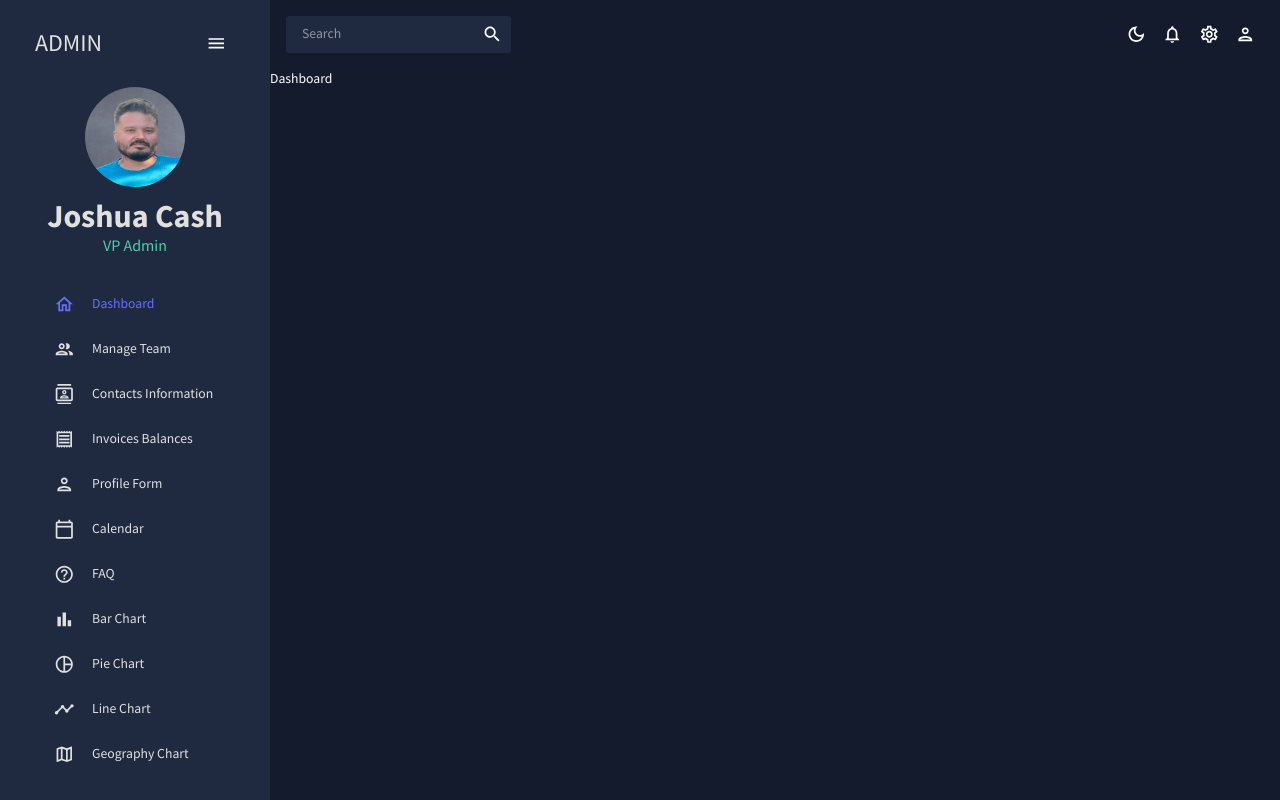
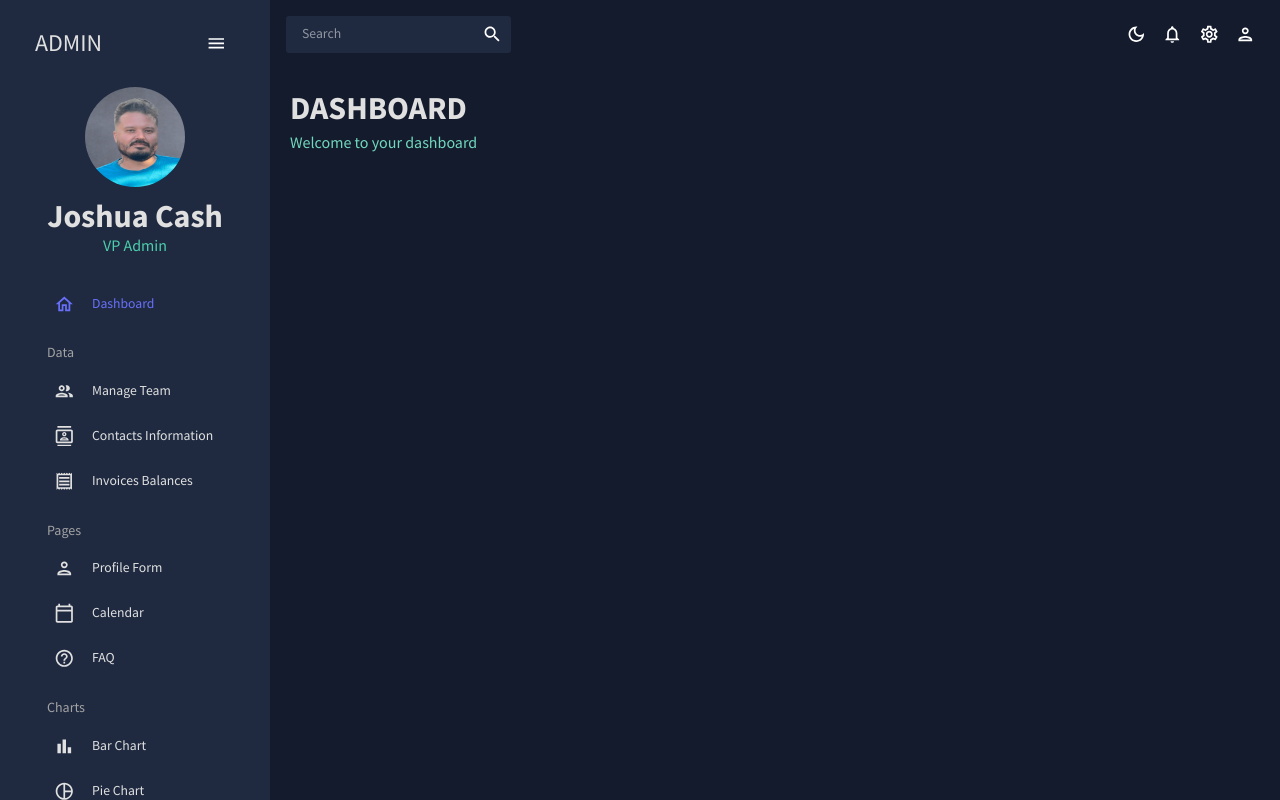
Before and after one commit to JoshuaCash/admin-dashboard, a React (Create React App) app in the folder react-admin/: page / in a window 1280 px wide. Built offline with nearby package versions, Linux system fonts and the light colour scheme.

Commit message:
add header component

```diff
--- /dev/null
+++ b/react-admin/src/components/Header.jsx
@@ -0,0 +1,25 @@
+import { Typography, Box, useTheme } from "@mui/material";
+import { tokens } from "../theme"
+
+const Header = ({ title, subtitle }) => {
+    const theme = useTheme();
+    const colors = tokens(theme.palette.mode);
+    return <Box>
+        <Typography
+            variant="h2"
+            color={colors.grey[100]}
+            fontWeight="bold"
+            sx={{ mb: "5px" }}
+        >
+            {title}
+        </Typography>
+        <Typography
+            variant="h5"
+            color={colors.greenAccent[400]}
+        >
+            {subtitle}
+        </Typography>
+    </Box>
+}
+
+export default Header;
--- a/react-admin/src/scenes/dashboard/index.jsx
+++ b/react-admin/src/scenes/dashboard/index.jsx
@@ -1,6 +1,18 @@
+import { Box } from "@mui/material";
+import Header from "../../components/Header";
 
 const Dashboard = () => {
-    return <div>Dashboard</div>
+    return (
+        <Box m="20px" >
+            <Box
+                display="flex"
+                justifyContent="space-between"
+                alignItems="center"
+            >
+                <Header title="DASHBOARD" subtitle="Welcome to your dashboard" ></Header>
+            </Box>
+        </Box>
+    )
 }
 
 export default Dashboard;
--- a/react-admin/src/scenes/global/Sidebar.jsx
+++ b/react-admin/src/scenes/global/Sidebar.jsx
@@ -116,6 +116,14 @@
                             selected={selected}
                             setSelected={setSelected}
                         />
+
+                        <Typography
+                            variant="h6"
+                            color= {colors.grey[300]}
+                            sx={{ m: "15px 0 5px 20px" }}
+                        >
+                            Data
+                        </Typography>
                         <Item
                             title="Manage Team"
                             to="/team"
@@ -137,6 +145,14 @@
                             selected={selected}
                             setSelected={setSelected}
                         />
+
+                        <Typography
+                            variant="h6"
+                            color= {colors.grey[300]}
+                            sx={{ m: "15px 0 5px 20px" }}
+                        >
+                            Pages
+                        </Typography>
                         <Item
                             title="Profile Form"
                             to="/form"
@@ -158,6 +174,14 @@
                             selected={selected}
                             setSelected={setSelected}
                         />
+
+                        <Typography
+                            variant="h6"
+                            color= {colors.grey[300]}
+                            sx={{ m: "15px 0 5px 20px" }}
+                        >
+                            Charts
+                        </Typography>
                         <Item
                             title="Bar Chart"
                             to="/bar"
```
